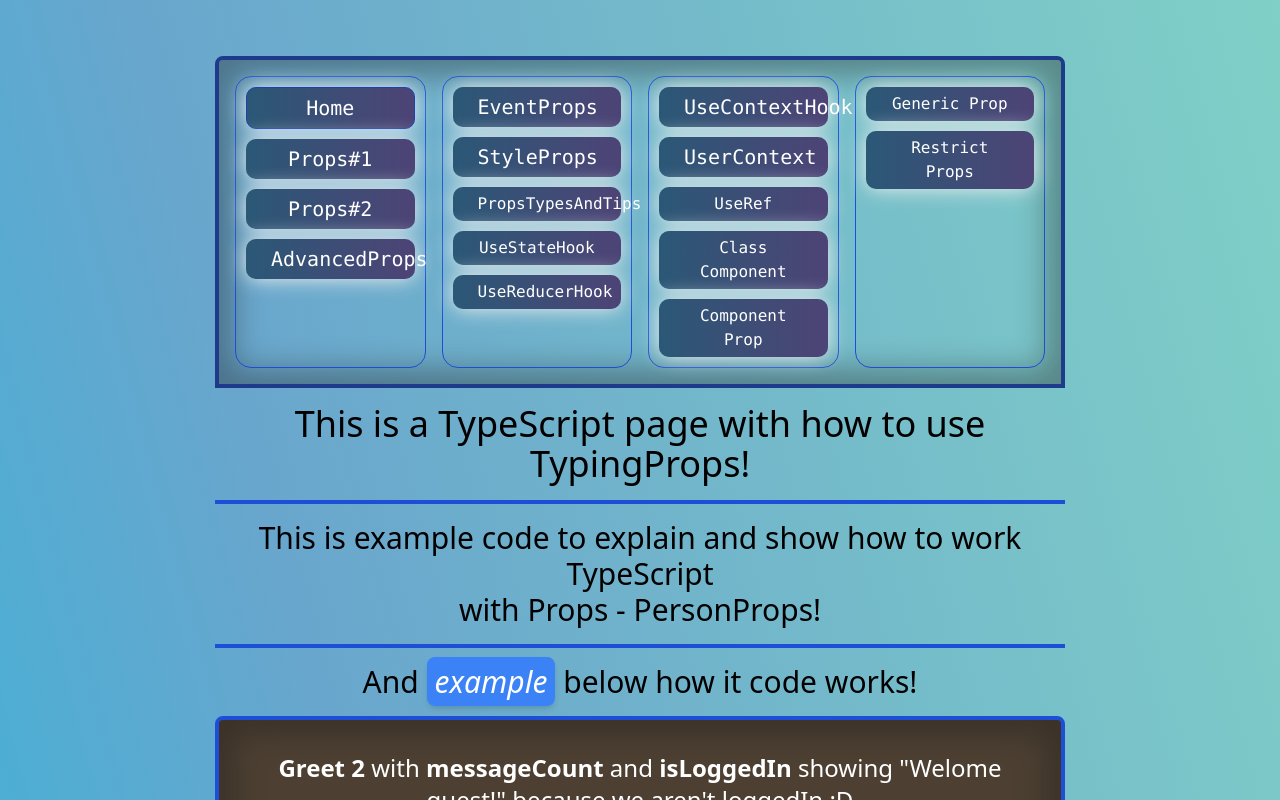
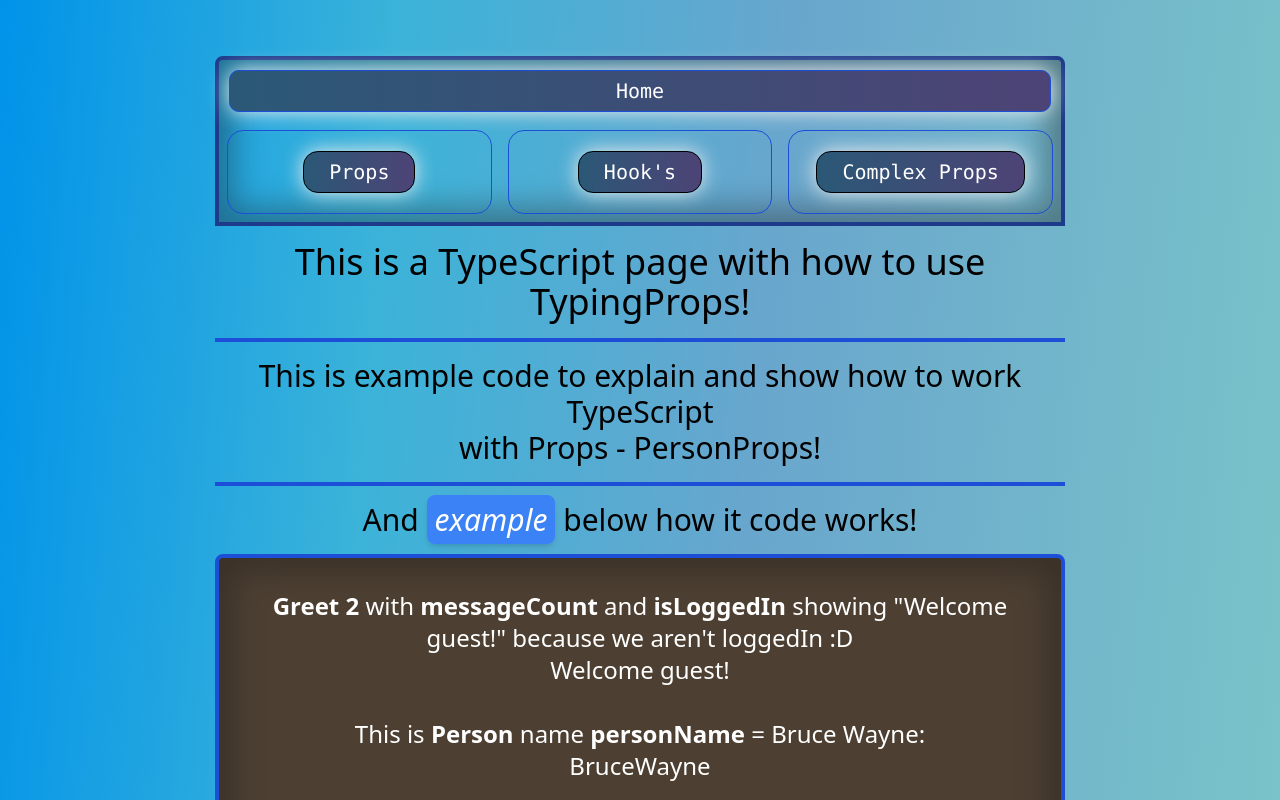
Before and after one commit to DantesSagan/TypeScriptPropWReact, a React (Create React App) app: page /TypeScript/BasicProps in a window 1280 px wide. Shown: the top 800 px of the page. Built offline with nearby package versions, Linux system fonts and the light colour scheme.

Commit message:
some css changing

```diff
--- a/public/index.html
+++ b/public/index.html
@@ -41,7 +41,7 @@
 <style>
   body {
     background: rgb(0, 147, 233);
-    background: linear-gradient(75deg, rgba(0, 147, 233, 1) 0%, rgba(59, 179, 217, 1) 25%, rgba(105, 166, 205, 1) 50%, rgba(128, 208, 199, 1) 100%);
+    background: linear-gradient(95deg, rgba(0, 147, 233, 1) 0%, rgba(59, 179, 217, 1) 25%, rgba(105, 166, 205, 1) 50%, rgba(128, 208, 199, 1) 100%);
   }
 
   .margin {
--- a/src/Components/BasicProps.tsx
+++ b/src/Components/BasicProps.tsx
@@ -181,7 +181,7 @@ export default function PersonList(props: PersonListProps) {
           <span className='font-bold'>Greet 2</span> with{' '}
           <span className='font-bold'>messageCount</span> and{' '}
           <span className='font-bold'>isLoggedIn </span>
-          showing "Welome guest!" because we aren't loggedIn :D{' '}
+          showing "Welcome guest!" because we aren't loggedIn :D{' '}
         </p>
         <Greet2 name='DantesSagan' messageCount={20} isLoggedIn={false} />
         <br />
--- a/src/Components/header.js
+++ b/src/Components/header.js
@@ -5,62 +5,94 @@ export default function Header() {
   return (
     <div>
       <header className='mt-14'>
-        <nav className='grid grid-cols-4 rounded-t-lg p-2 border-4 border-blue-900 shadow-inner font-mono gridCol '>
-          <div className='border border-blue-700 rounded-2xl m-2 '>
-            <div className='button p-4 border border-blue-800 rounded-2xl'>
+        <nav className='grid grid-cols-3  rounded-t-lg border-4 border-blue-900 shadow-inner font-mono gridCol '>
+          <div className='border border-blue-700 rounded-2xl m-2 col-start-1 col-span-4 button'>
             <Link to='/'>Home</Link>
           </div>
-            <div className='button p-2'>
+          <div
+            className='border border-blue-700 rounded-2xl m-2 '
+            style={{ display: 'inline-block', padding: '10px' }}
+          >
+            <button
+              className='buttonM dropdown'
+              style={{ display: 'inline-block'  }}
+            >
+              Props
+              <div className='dropdown-content' style={{ fontSize: '1rem' }}>
+                <div className='button'>
+                  <Link to={ROUTES.EventProps}>EventProps</Link>
+                </div>
+                <div className='button'>
                   <Link to={ROUTES.Props}>Props#1</Link>
                 </div>
-            <div className='button p-2'>
+                <div className='button'>
                   <Link to={ROUTES.BasicProps}>Props#2</Link>
                 </div>
-            <div className='button p-2'>
+                <div className='button'>
                   <Link to={ROUTES.AdvancedProps}>AdvancedProps</Link>
                 </div>
-          </div>
-          <div className='border border-blue-700 rounded-2xl m-2'>
-            <div className='button p-2'>
-              <Link to={ROUTES.EventProps}>EventProps</Link>
-            </div>
-            <div className='button p-2'>
+                <div className='button'>
                   <Link to={ROUTES.StyleProps}>StyleProps</Link>
                 </div>
-            <div className='button p-2' style={{ fontSize: '1rem' }}>
+              </div>
+            </button>
+          </div>
+          <div
+            className='border border-blue-700 rounded-2xl m-2'
+            style={{ display: 'inline-block', padding: '10px' }}
+          >
+            <button
+              className='buttonM dropdown'
+              style={{ display: 'inline-block' }}
+            >
+              Hook's
+              <div className='dropdown-content' style={{ fontSize: '1rem' }}>
+                <div className='button'>
+                  <Link to={ROUTES.UseStateHook}>UseStateHook</Link>
+                </div>
+                <div className='button'>
+                  <Link to={ROUTES.UseReducerHook}>UseReducerHook</Link>
+                </div>
+                <div className='button'>
+                  <Link to={ROUTES.UseContextHook}>UseContextHook</Link>
+                </div>{' '}
+                <div className='button'>
+                  <Link to={ROUTES.UserContext}>UserContext</Link>
+                </div>{' '}
+                <div className='button'>
+                  <Link to={ROUTES.UseRef}>UseRef</Link>
+                </div>
+              </div>
+            </button>
+          </div>
+          <div
+            className='border border-blue-700 rounded-2xl m-2'
+            style={{ display: 'inline-block', padding: '10px' }}
+          >
+            <button
+              className='buttonM dropdown'
+              style={{ display: 'inline-block' }}
+            >
+              Complex Props
+              <div className='dropdown-content' style={{ fontSize: '1rem' }}>
+                {' '}
+                <div className='button'>
                   <Link to={ROUTES.PropsTypesAndTips}>PropsTypesAndTips</Link>
                 </div>
-            <div className='button p-2' style={{ fontSize: '1rem' }}>
-              <Link to={ROUTES.UseStateHook}>UseStateHook</Link>
+                <div className='button'>
+                  <Link to={ROUTES.ClassComponent}>Class Component Prop</Link>
                 </div>
-            <div className='button p-2' style={{ fontSize: '1rem' }}>
-              <Link to={ROUTES.UseReducerHook}>UseReducerHook</Link>
+                <div className='button'>
+                  <Link to={ROUTES.ComponentProp}>Component Prop</Link>
+                </div>{' '}
+                <div className='button'>
+                  <Link to={ROUTES.GenericProp}>Generic Prop</Link>
+                </div>
+                <div className='button'>
+                  <Link to={ROUTES.RestrictProps}>Restrict Props</Link>
                 </div>
               </div>
-          <div className='border border-blue-700 rounded-2xl m-2'>
-            <div className='button p-2'>
-              <Link to={ROUTES.UseContextHook}>UseContextHook</Link>
-            </div>
-            <div className='button p-2'>
-              <Link to={ROUTES.UserContext}>UserContext</Link>
-            </div>
-            <div className='button p-2' style={{ fontSize: '1rem' }}>
-              <Link to={ROUTES.UseRef}>UseRef</Link>
-            </div>
-            <div className='button p-2' style={{ fontSize: '1rem' }}>
-              <Link to={ROUTES.ClassComponent}>Class Component</Link>
-            </div>
-            <div className='button p-2' style={{ fontSize: '1rem' }}>
-              <Link to={ROUTES.ComponentProp}>Component Prop</Link>
-            </div>
-          </div>
-          <div className='border border-blue-700 rounded-2xl m-2'>
-            <div className='button p-2' style={{ fontSize: '1rem' }}>
-              <Link to={ROUTES.GenericProp}>Generic Prop</Link>
-            </div>
-            <div className='button p-2' style={{ fontSize: '1rem' }}>
-              <Link to={ROUTES.RestrictProps}>Restrict Props</Link>
-            </div>
+            </button>
           </div>
         </nav>
       </header>
--- a/src/styles/style.css
+++ b/src/styles/style.css
@@ -13,6 +13,21 @@
 }
 
 /* .CLASS */
+.dropdown {
+  display: inline-block;
+  padding: 10px;
+}
+.dropdown:hover .dropdown-content {
+  display: block;
+  border: 2px solid white;
+  border-radius: 15px;
+}
+.dropdown-content {
+  display: none;
+  position: absolute;
+  background-color: transparent;
+  min-width: 160px;
+}
 .main {
   color: white;
   background-image: linear-gradient(
@@ -27,11 +42,34 @@
 }
 
 .btn-grad:hover {
-  background-position: right center; /* change the direction of the change here */
+  background-position: right center;
   color: #fff;
   text-decoration: none;
 }
 
+.buttonM {
+  margin: 10px;
+  padding: 5px 25px;
+  text-align: center;
+  transition: 0.3s;
+  background-size: 200% auto;
+  color: white;
+  box-shadow: 0 0 20px #eee;
+  border-radius: 10px;
+  display: block;
+  background-image: linear-gradient(
+    to right,
+    #2b5876 0%,
+    #4e4376 51%,
+    #2b5876 100%
+  );
+}
+
+.buttonM:hover {
+  background-position: right center;
+  color: white;
+  text-shadow: -1px 0 black, 0 0px black, 1px 0 black, 0 -1px black;
+}
 .button {
   margin: 10px;
   padding: 5px 25px;
@@ -51,15 +89,11 @@
 }
 .button:hover {
   transform: scale(1.05);
-  background-position: right center; /* change the direction of the change here */
+  background-position: right center;
   color: white;
   text-shadow: -1px 0 black, 0 0px black, 1px 0 black, 0 -1px black;
 }
-.button:active {
-  transform: scale(1.05);
-  transition: 0.25;
-  boxshadow: '3px 3px 5px black';
-}
+
 .buttonM {
   border: 1px solid black;
   border-radius: 15px;
@@ -77,8 +111,6 @@
   margin-bottom: 15px;
 }
 .gridCol {
-  display: grid;
-  grid-temptale-columns: repeat(3, 1fr);
   font-size: 1.5em;
 }
 .arrowScroll {
```
Lines whose indentation alone changed are shown as unchanged.
